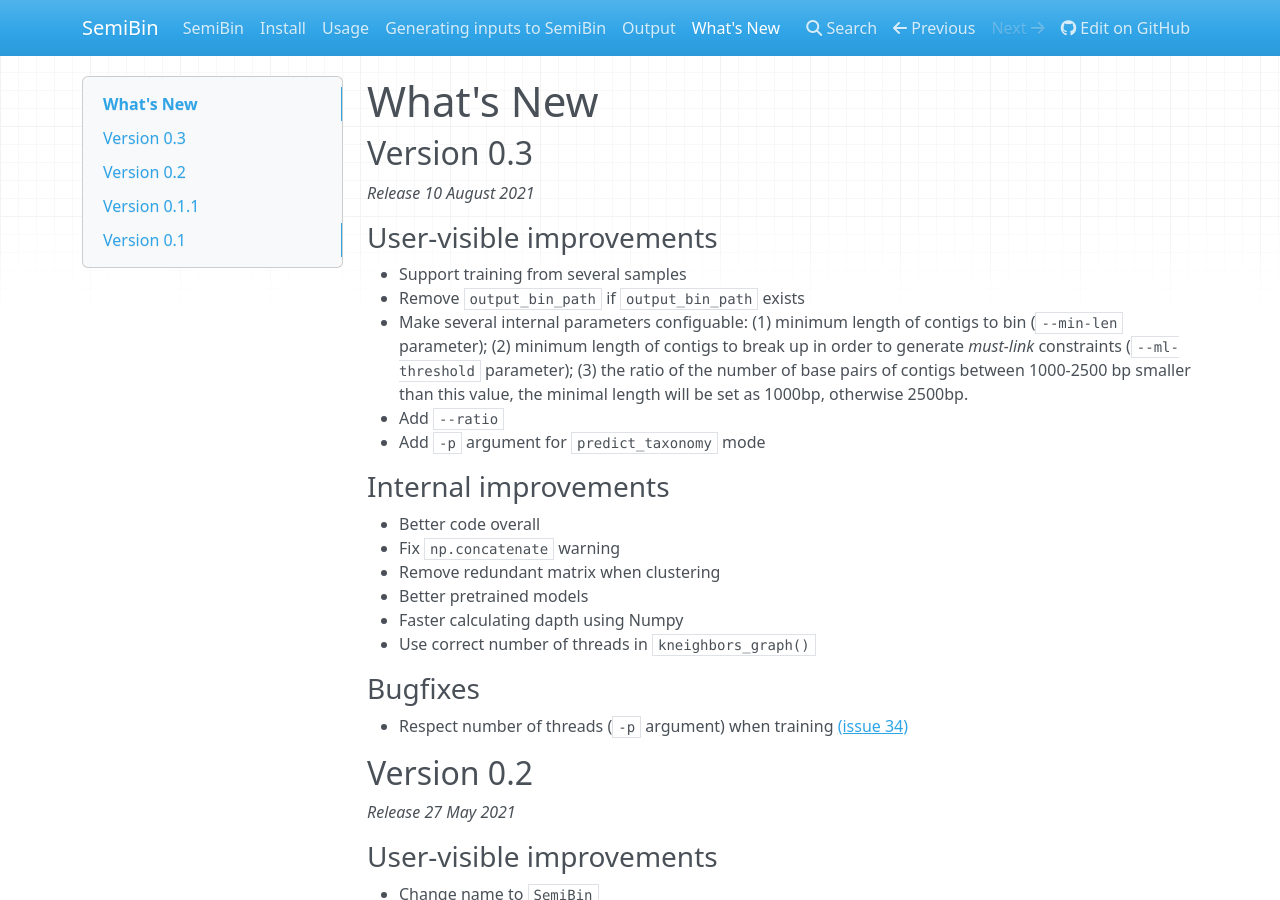
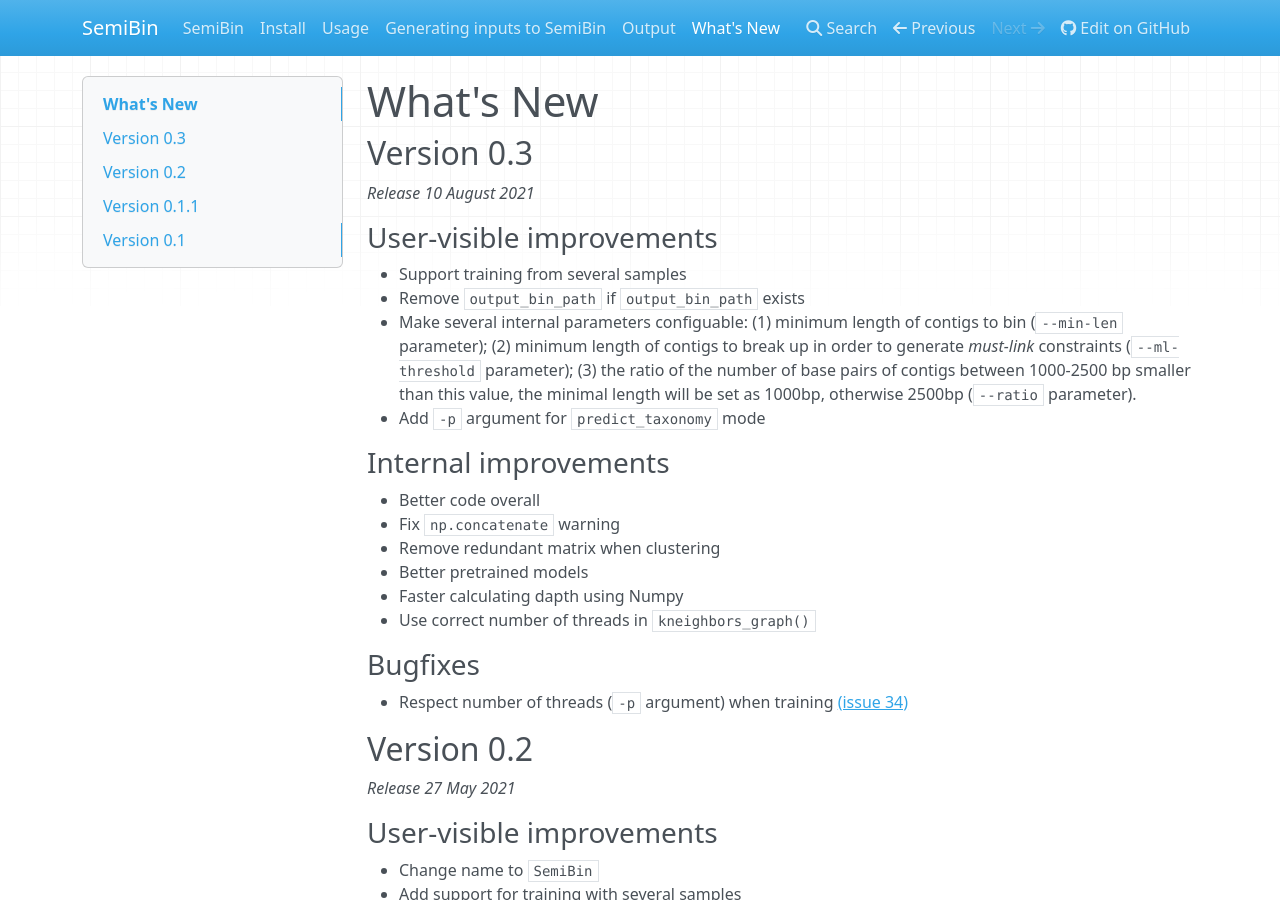
Before and after one commit to BigDataBiology/SemiBin, an MkDocs documentation site: the page built from docs/whatsnew.md, in a window 1280 px wide and 900 px high. Built offline with MkDocs 1.6.1, drawn with Linux system fonts in a browser that asks for light colours; nearby versions of some CDN libraries.

Commit message:
RLS Version 0.3
Full ChangeLog
    * Support training from several samples
    * Remove `output_bin_path` if `output_bin_path` exists
    * Make several internal parameters configuable (1) minimum length of
    contigs to bin (`--min-len` parameter); (2) minimum length of contigs to
    break up in order to generate _must-link_ constraints (`--ml-threshold`
    parameter); (3) the ratio of the number of base pairs of contigs between
    1000-2500 bp smaller than this value, the minimal length will be set as
    1000bp, otherwise 2500bp
    * Add `-p` argument for `predict_taxonomy` mode
    * Fix `np.concatenate` warning
    * Remove redundant matrix when clustering
    * Better pretrained models
    * Faster calculating dapth using Numpy
    * Use correct number of threads in `kneighbors_graph()`
    * Respect number of threads (`-p` argument) when training (issue 34)

```diff
--- a/docs/whatsnew.md
+++ b/docs/whatsnew.md
@@ -7,8 +7,7 @@
 ### User-visible improvements
 - Support training from several samples
 - Remove `output_bin_path` if `output_bin_path` exists
-- Make several internal parameters configuable: (1) minimum length of contigs to bin (`--min-len` parameter); (2) minimum length of contigs to break up in order to generate _must-link_ constraints (`--ml-threshold` parameter); (3) the ratio of the number of base pairs of contigs between 1000-2500 bp smaller than this value, the minimal length will be set as 1000bp, otherwise 2500bp.
-- Add `--ratio`
+- Make several internal parameters configuable: (1) minimum length of contigs to bin (`--min-len` parameter); (2) minimum length of contigs to break up in order to generate _must-link_ constraints (`--ml-threshold` parameter); (3) the ratio of the number of base pairs of contigs between 1000-2500 bp smaller than this value, the minimal length will be set as 1000bp, otherwise 2500bp (`--ratio` parameter).
 - Add `-p` argument for `predict_taxonomy` mode
 
 ### Internal improvements
```
Also changed, not shown: README.md (+2 -2 lines), 2 other files.
